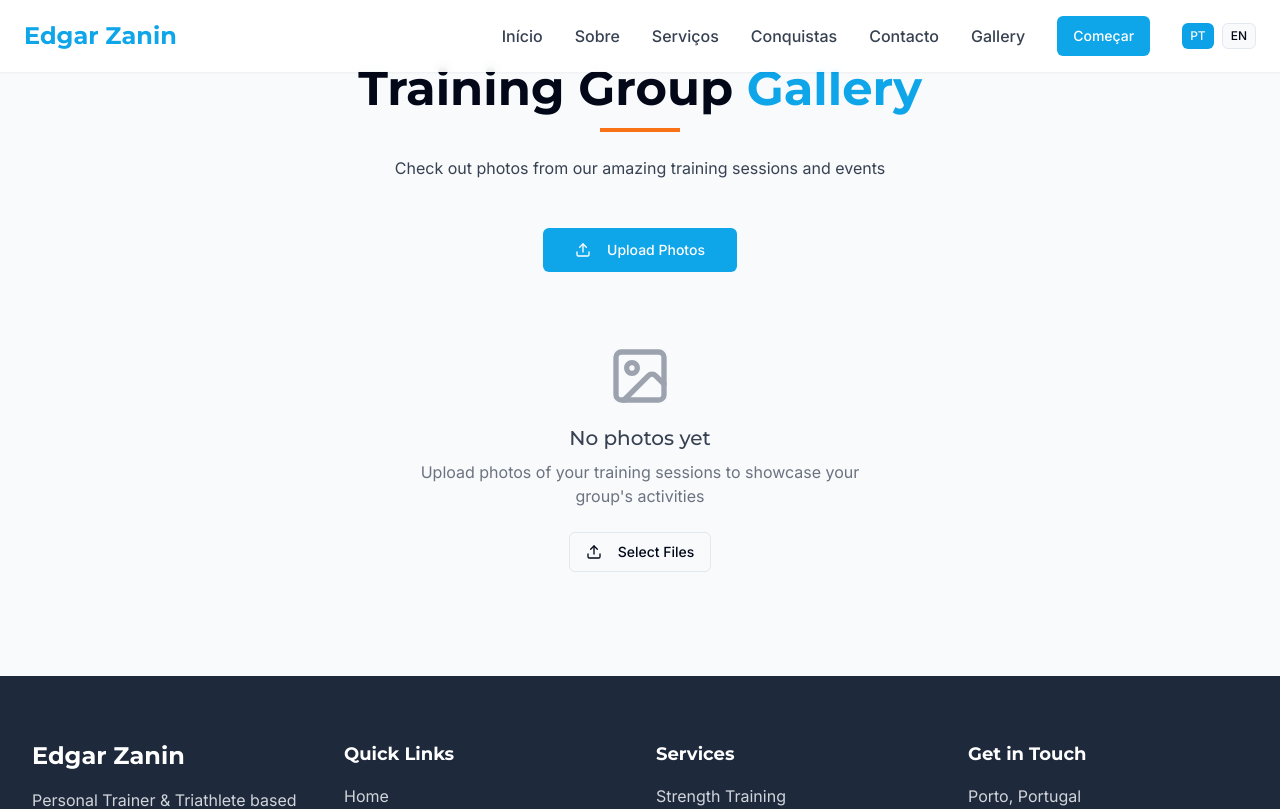
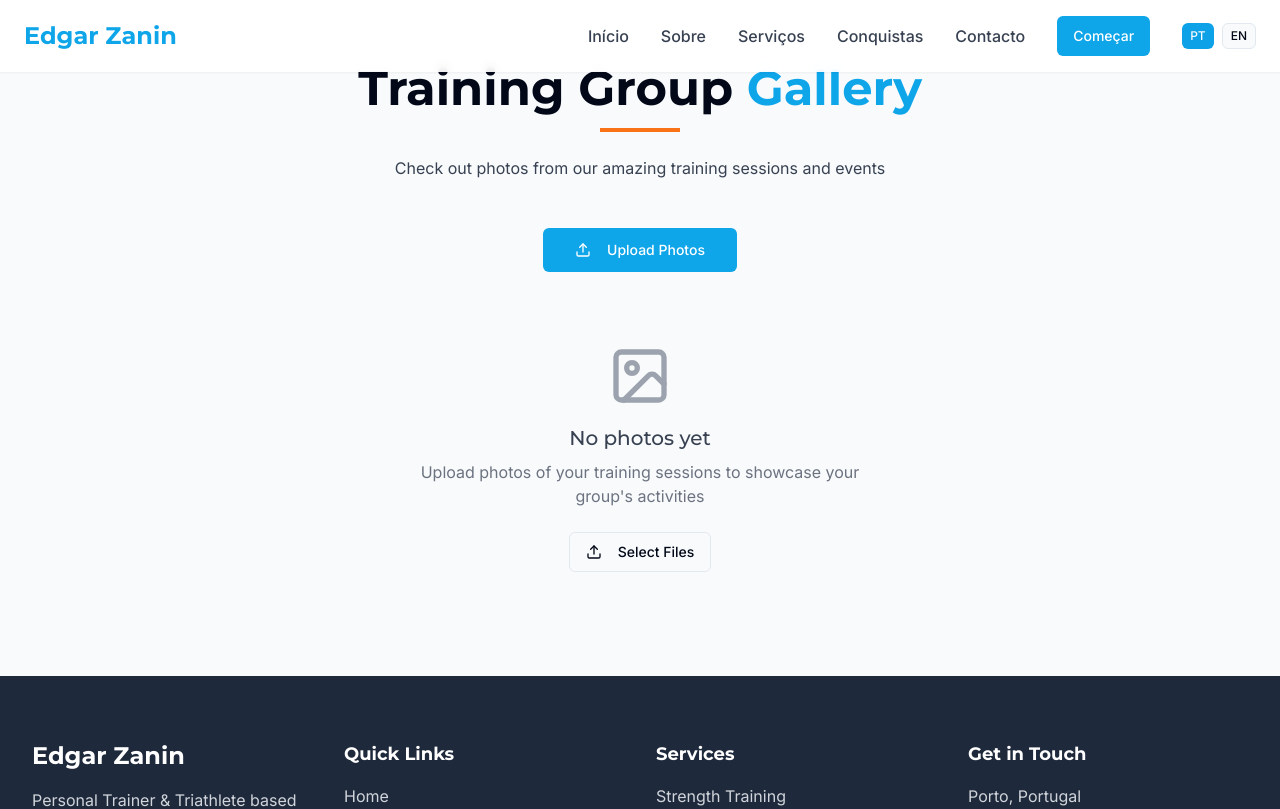
Before and after one commit to murillowelsi/edgarstraininghub, a React (Vite) app: page /gallery in a window 1280 px wide. Shown: the top 809 px of the page. Built offline with nearby package versions, Linux system fonts and the light colour scheme.

Commit message:
Reverted to edit edt-8f820d9d-d305-4aca-9d5d-044b207e45c0: "Add photo gallery
Implement a photo gallery component for uploading and displaying training group photos."

```diff
--- a/src/components/Navbar.tsx
+++ b/src/components/Navbar.tsx
@@ -4,7 +4,6 @@ import { Menu, X } from 'lucide-react';
 import { useState } from 'react';
 import { useLanguage } from '../contexts/LanguageContext';
 import LanguageSwitcher from './LanguageSwitcher';
-import { Link } from 'react-router-dom';
 
 const Navbar = () => {
   const [isMenuOpen, setIsMenuOpen] = useState(false);
@@ -26,7 +25,6 @@ const Navbar = () => {
           <a href="#services" className="font-medium text-gray-700 hover:text-brand-blue transition-colors">{t.nav.services}</a>
           <a href="#achievements" className="font-medium text-gray-700 hover:text-brand-blue transition-colors">{t.nav.achievements}</a>
           <a href="#contact" className="font-medium text-gray-700 hover:text-brand-blue transition-colors">{t.nav.contact}</a>
-          <Link to="/gallery" className="font-medium text-gray-700 hover:text-brand-blue transition-colors">Gallery</Link>
           <Button className="bg-brand-blue hover:bg-blue-600 text-white font-medium">{t.nav.getStarted}</Button>
           <LanguageSwitcher />
         </div>
@@ -49,7 +47,6 @@ const Navbar = () => {
             <a href="#services" className="font-medium text-gray-700 hover:text-brand-blue transition-colors py-2 border-b">{t.nav.services}</a>
             <a href="#achievements" className="font-medium text-gray-700 hover:text-brand-blue transition-colors py-2 border-b">{t.nav.achievements}</a>
             <a href="#contact" className="font-medium text-gray-700 hover:text-brand-blue transition-colors py-2 border-b">{t.nav.contact}</a>
-            <Link to="/gallery" className="font-medium text-gray-700 hover:text-brand-blue transition-colors py-2 border-b">Gallery</Link>
             <Button className="bg-brand-blue hover:bg-blue-600 text-white font-medium mt-2">{t.nav.getStarted}</Button>
           </div>
         </div>
```
